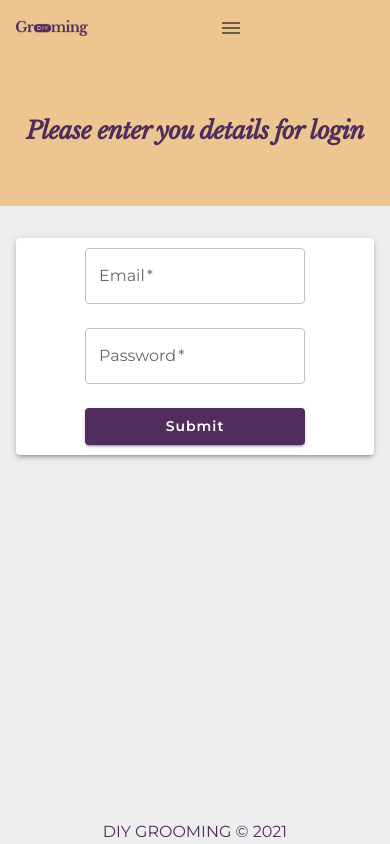
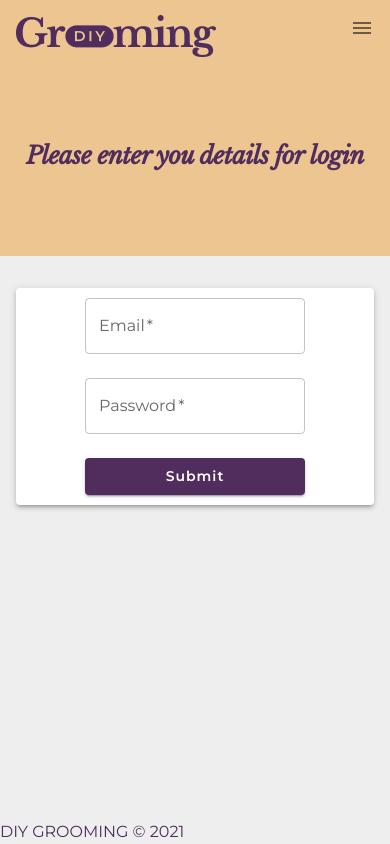
Before and after one commit to winny1212/client-frontend, a React (Create React App) app: page /login in a window 390 px wide. Built offline with nearby package versions, Linux system fonts and the light colour scheme.

Commit message:
Fix responsive NavBar, adjust styling to Logo (link to Home) & Menu position

```diff
--- a/src/App.js
+++ b/src/App.js
@@ -1,5 +1,5 @@
 import React from 'react';
-import './App.css';
+// import './App.css';
 import './index.css';
 import {
   BrowserRouter as Router,
--- a/src/components/layout/Header.js
+++ b/src/components/layout/Header.js
@@ -13,11 +13,15 @@ const Header = ({ title, color }) => {
         justifyContent: 'center',
         alignItems: 'center',
         mb: '2rem',
-        height: 150,
+        height: 200,
         bgcolor: color || 'accentYellow.main',
       }}
     >
-      <Typography component="h1" variant="headerTitle" sx={{ p: '1rem' }}>
+      <Typography
+        component="h1"
+        variant="headerTitle"
+        sx={{ p: '1rem', textAlign: 'center' }}
+      >
         {title || `Change header title`}
       </Typography>
     </Box>
--- a/src/components/navigation/Navbar.js
+++ b/src/components/navigation/Navbar.js
@@ -1,5 +1,6 @@
 import React, { useState } from 'react';
 import { useSelector } from 'react-redux';
+// import { NavLink } from 'react-router-dom';
 
 import AppBar from '@mui/material/AppBar';
 import Box from '@mui/material/Box';
@@ -10,7 +11,8 @@ import MenuIcon from '@mui/icons-material/Menu';
 import Container from '@mui/material/Container';
 import Button from '@mui/material/Button';
 import Tooltip from '@mui/material/Tooltip';
-import Logo from '../../assets/img/diyg_logo_purple.png';
+// import Logo from '../../assets/img/diyg_logo_purple.png';
+import Logo from '../shared/Logo';
 
 //Hooks for breakpoints
 import { useTheme } from '@mui/material/styles';
@@ -48,12 +50,21 @@ function Navbar() {
       <AppBar position="static" elevation={0} color="accentYellow">
         <Container maxWidth="xl">
           <Toolbar disableGutters>
-            <img src={Logo} alt="logo" className={classes.logo} />
+            {/* <img src={Logo} alt="logo" className={classes.logo} /> */}
+            <Logo />
 
-            <Box sx={{ flexGrow: 1 }}>
+            <Box
+              sx={{ flexGrow: 1, display: 'flex', justifyContent: 'flex-end' }}
+            >
               {isMatch ? (
                 <>
-                  <Container>
+                  <Container
+                    sx={{
+                      display: 'flex',
+                      justifyContent: 'flex-end',
+                      alignItems: 'center',
+                    }}
+                  >
                     <Button variant="container" href="/">
                       Home
                     </Button>
@@ -67,7 +78,7 @@ function Navbar() {
                         <Button href="/profile" variant="container">
                           Profile
                         </Button>
-                        <Button href="/create" variant="container">
+                        <Button href="/posts/new" variant="container">
                           Create a Post
                         </Button>
                         <Button href="/logout" variant="container">
@@ -90,7 +101,11 @@ function Navbar() {
                 <>
                   <Box sx={{ flexGrow: 0 }}>
                     <Tooltip title="Open settings">
-                      <IconButton onClick={handleOpenUserMenu} sx={{ p: 0 }}>
+                      <IconButton
+                        size="large"
+                        onClick={handleOpenUserMenu}
+                        sx={{ p: 0 }}
+                      >
                         <MenuIcon />
                       </IconButton>
                     </Tooltip>
--- /dev/null
+++ b/src/components/shared/Logo.js
@@ -0,0 +1,35 @@
+import LogoPurple from '../../assets/img/diyg_logo_purple.png';
+import LogoWhite from '../../assets/img/diyg_logo_white.png';
+import { Link } from 'react-router-dom';
+
+// MUI
+import Box from '@mui/material/Box';
+
+function Logo({ white }) {
+  return (
+    <Link to="/">
+      <Box
+        sx={{
+          height: '42px',
+          pt: '0.5rem',
+        }}
+      >
+        {white ? (
+          <img
+            src={LogoWhite}
+            alt="DIY Grooming"
+            style={{ height: 'inherit' }}
+          />
+        ) : (
+          <img
+            src={LogoPurple}
+            alt="DIY Grooming"
+            style={{ height: 'inherit' }}
+          />
+        )}
+      </Box>
+    </Link>
+  );
+}
+
+export default Logo;
```
